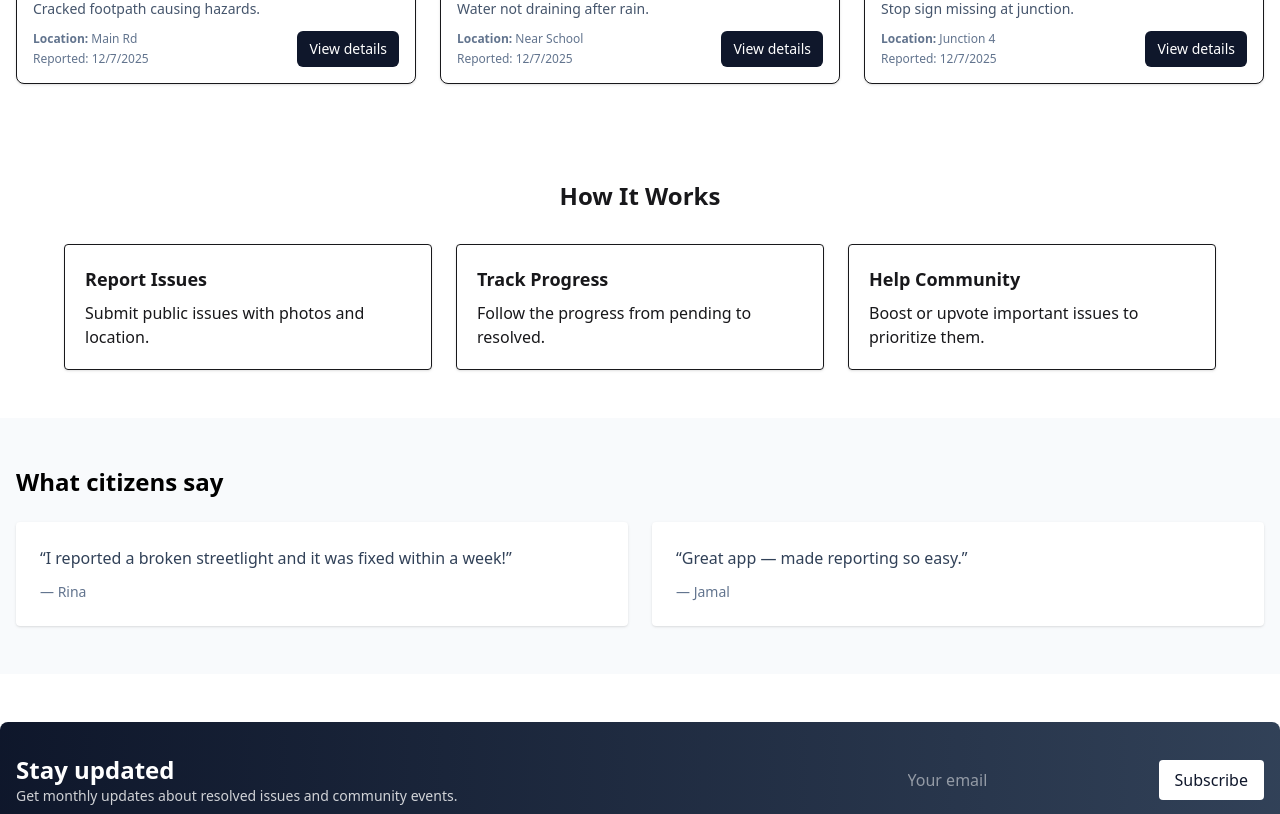
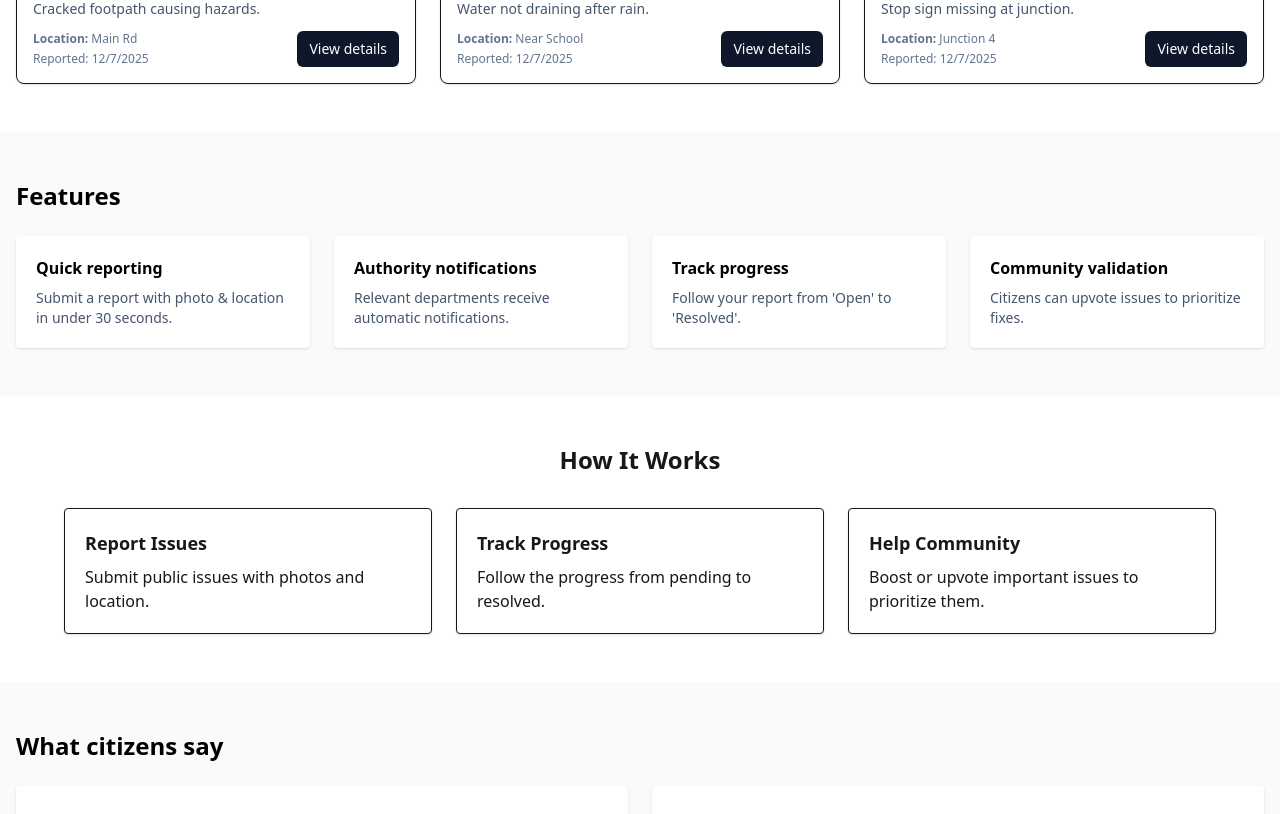
Before and after one commit to iam-AmirKhan/Issue-Reporting-System--Client-, a React (Vite) app: page / in a window 1280 px wide. Shown: the part 1280-2094 px from the top of the page. Built offline with nearby package versions, Linux system fonts and the light colour scheme; no server answers.

Commit message:
feature section update

```diff
--- /dev/null
+++ b/src/components/Home/FeatureSection.jsx
@@ -0,0 +1,26 @@
+import React from "react";
+
+const FEATURES = [
+  { id: "f1", title: "Quick reporting", desc: "Submit a report with photo & location in under 30 seconds." },
+  { id: "f2", title: "Authority notifications", desc: "Relevant departments receive automatic notifications." },
+  { id: "f3", title: "Track progress", desc: "Follow your report from 'Open' to 'Resolved'." },
+  { id: "f4", title: "Community validation", desc: "Citizens can upvote issues to prioritize fixes." },
+];
+
+export default function FeatureSection() {
+  return (
+    <section className="py-12 bg-slate-50">
+      <div className="container mx-auto px-4">
+        <h2 className="text-2xl text-black font-bold mb-6">Features</h2>
+        <div className="grid grid-cols-1 sm:grid-cols-2 lg:grid-cols-4 gap-6">
+          {FEATURES.map(f => (
+            <div key={f.id} className="bg-white p-5 rounded shadow">
+              <h3 className="font-semibold mb-2 text-black">{f.title}</h3>
+              <p className="text-sm text-slate-600">{f.desc}</p>
+            </div>
+          ))}
+        </div>
+      </div>
+    </section>
+  );
+}
--- a/src/components/Home/Home.jsx
+++ b/src/components/Home/Home.jsx
@@ -1,5 +1,6 @@
 import BannerSlider from "../Home/BannerSlider";
 import Features from "./Features";
+import FeatureSection from "./FeatureSection";
 import LatestResolvedSection from "./LatestResolvedSection";
 import NewsLetter from "./NewsLetter";
 import Testimonials from "./Testimonials";
@@ -9,6 +10,7 @@ const Home = () => {
     <div>
       <BannerSlider />
       <LatestResolvedSection />
+      <FeatureSection />
       <Features />
       <Testimonials />
       <NewsLetter />
```
